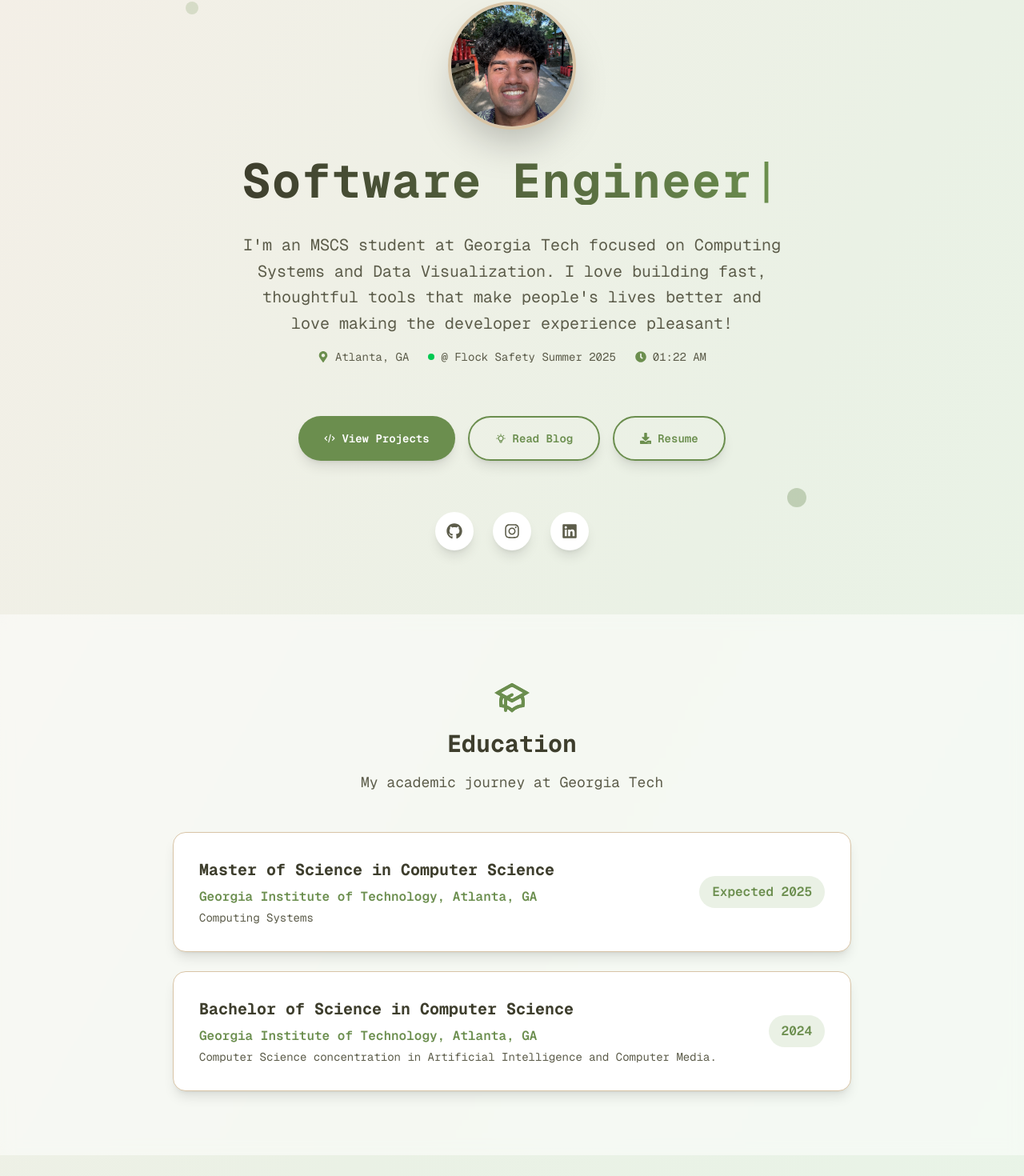
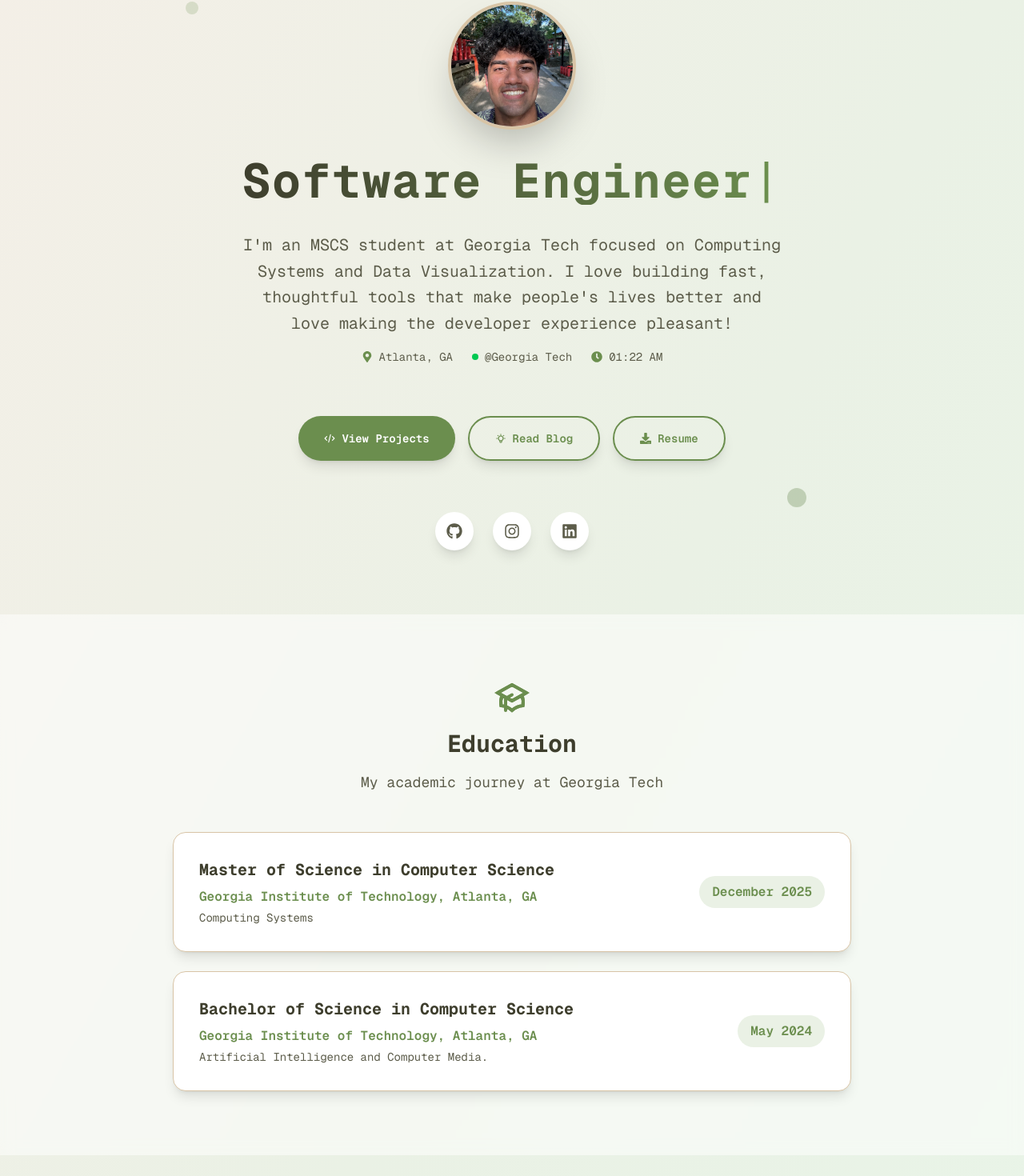
Before and after one commit to Abhi2668/lts_blogfolio, a Next.js app: page / in a window 1280 px wide. Shown: the part 153-1623 px from the top of the page at 80% size. Built offline with nearby package versions, Linux system fonts and the light colour scheme.

Commit message:
Modified Main Page.

```diff
--- a/app/page.tsx
+++ b/app/page.tsx
@@ -9,7 +9,7 @@ import { HiOutlineCode, HiOutlineAcademicCap, HiOutlineLightBulb } from "react-i
 export default function Home() {
   const [typed, setTyped] = useState("");
   const [currentWordIndex, setCurrentWordIndex] = useState(0);
-  const words = ["Hi, I'm Abhi", "Software Engineer", "Georgia Tech Student", "Site Reliability Engineer", "Data Visualization Enthusiast"];
+  const words = ["Hi, I'm Abhi", "Software Engineer", "MSCS Georgia Tech Student", "Site Reliability Engineer", "Data Visualization Enthusiast", "IoT Enthusiast"];
 
   useEffect(() => {
     const word = words[currentWordIndex];
@@ -47,14 +47,14 @@ export default function Home() {
     {
       degree: "Master of Science in Computer Science",
       institution: "Georgia Institute of Technology, Atlanta, GA",
-      year: "Expected 2025",
+      year: "December 2025",
       focus: "Computing Systems"
     },
     {
       degree: "Bachelor of Science in Computer Science",
       institution: "Georgia Institute of Technology, Atlanta, GA",
-      year: "2024",
-      focus: "Computer Science concentration in Artificial Intelligence and Computer Media."
+      year: "May 2024",
+      focus: "Artificial Intelligence and Computer Media."
     }
   ];
 
@@ -103,7 +103,7 @@ export default function Home() {
             </div>
             <div className="flex items-center gap-2">
               <div className="w-2 h-2 bg-green-500 rounded-full animate-pulse"></div>
-              <span>@ Flock Safety Summer 2025</span>
+              <span>@Georgia Tech</span>
             </div>
             <div className="flex items-center gap-2">
               <FaClock className="text-[#6b8e4e]" />
```
